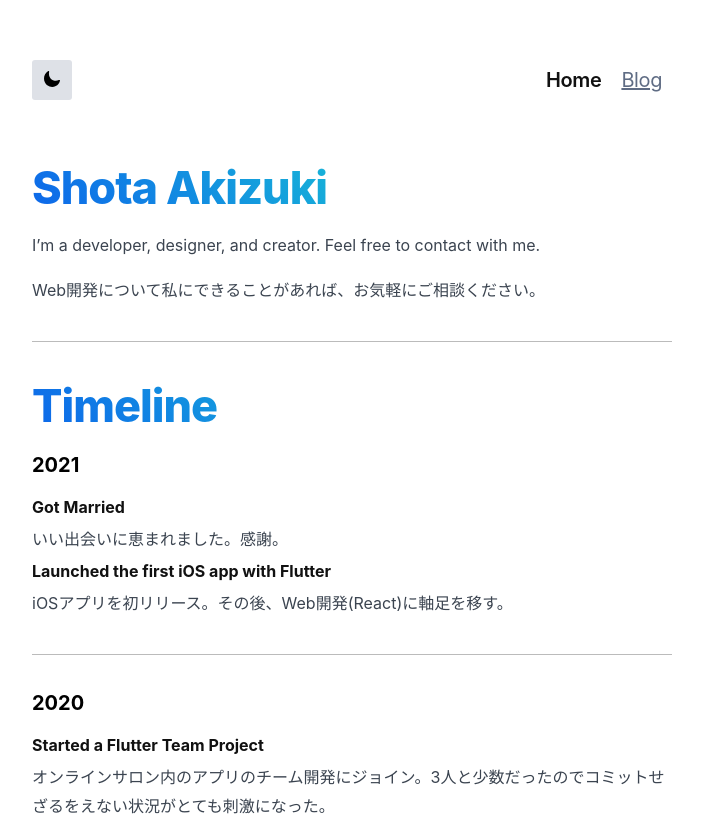
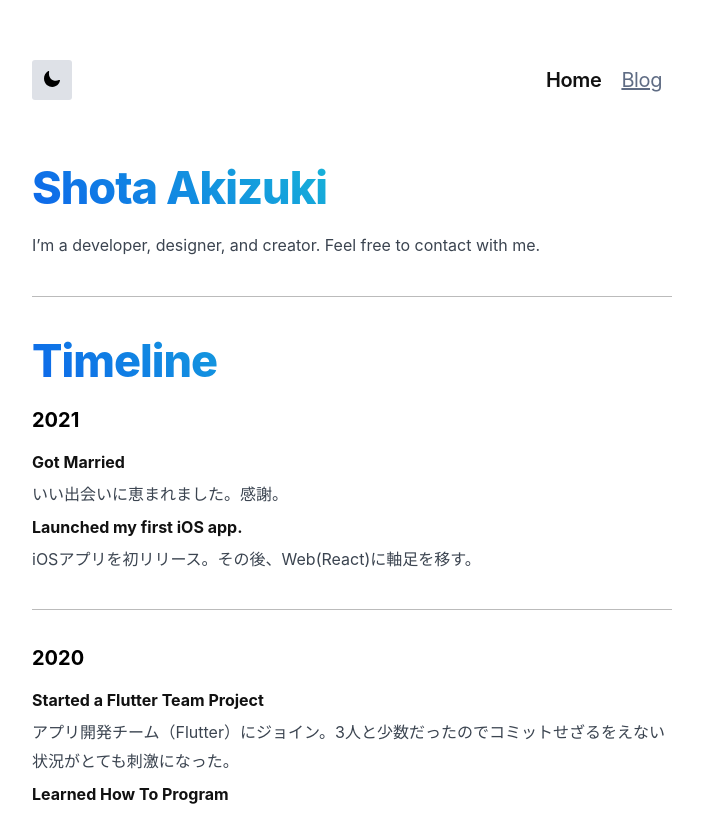
Before and after one commit to shota-akizuki/shota-dev, a Next.js app: page / in a window 1280 px wide. Shown: the top 816 px of the page, without its empty margins (288-991 px from the left). Built offline with nearby package versions, Linux system fonts and the light colour scheme.

Commit message:
Update home contents.

```diff
--- a/components/Timeline.js
+++ b/components/Timeline.js
@@ -20,15 +20,15 @@ export default function Timeline() {
         <ul>
           <li>Got Married</li>
           <p>いい出会いに恵まれました。感謝。</p>
-          <li>Launched the first iOS app with Flutter</li>
-          <p>iOSアプリを初リリース。その後、Web開発(React)に軸足を移す。</p>
+          <li>Launched my first iOS app.</li>
+          <p>iOSアプリを初リリース。その後、Web(React)に軸足を移す。</p>
         </ul>
         <Divider />
         <Year>2020</Year>
         <ul>
           <li>Started a Flutter Team Project</li>
           <p>
-            オンラインサロン内のアプリのチーム開発にジョイン。3人と少数だったのでコミットせざるをえない状況がとても刺激になった。
+            アプリ開発チーム（Flutter）にジョイン。3人と少数だったのでコミットせざるをえない状況がとても刺激になった。
           </p>
           <li>Learned How To Program</li>
           <p>COVID-19によるステイホーム期間中にプログラミングを始める。</p>
@@ -51,7 +51,7 @@ const FullTimeline = () => (
       <li>Ended the band</li>
       <ul>
         <p>
-          音楽活動休止。ミニマリズムにハマる、英語を勉強する、ひたすら読書、メモ魔になってみる、とにかく模索する期間でした。
+          音楽活動休止。ミニマリズムにハマる、英語を勉強する、ひたすら読書、メモ魔になってみる、とにかく模索する期間。
         </p>
       </ul>
       <Divider />
@@ -59,7 +59,7 @@ const FullTimeline = () => (
       <li>Started an Independent rock band</li>
       <ul>
         <p>
-          とにかく音楽に打ち込みました。インディーズバンドとして、制作、リリース、ラジオ出演、ライブツアー、サーキットライブ出演、東京遠征、ワンマンライブにも挑戦。多くの貴重な経験をしました。
+          音楽に打ち込む。インディーズバンドとして、制作、リリース、ラジオ出演、ライブツアー、サーキットライブ出演、東京遠征、ワンマンライブにも挑戦。
         </p>
       </ul>
       <Divider />
--- a/pages/index.tsx
+++ b/pages/index.tsx
@@ -48,7 +48,7 @@ export default function Home() {
         <p>
           I’m a developer, designer, and creator. Feel free to contact with me.
         </p>
-        <p>Web開発について私にできることがあれば、お気軽にご相談ください。</p>
+
         <Divider />
         <Timeline />
         <Divider />
```
